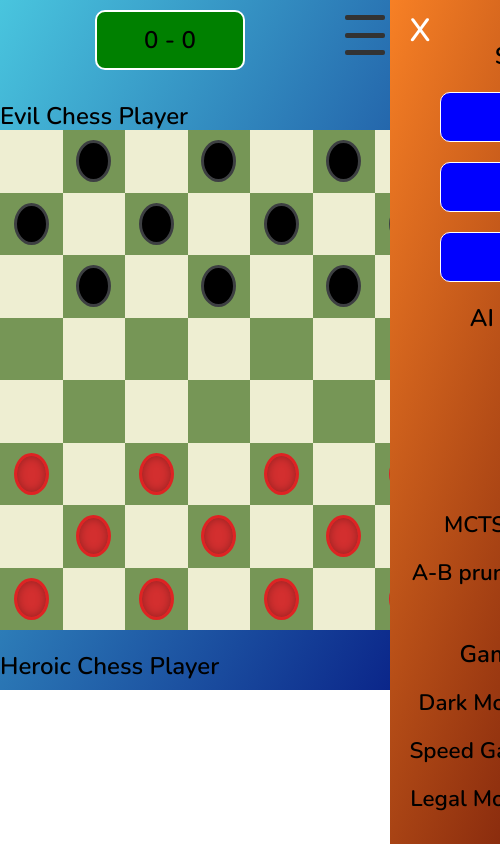
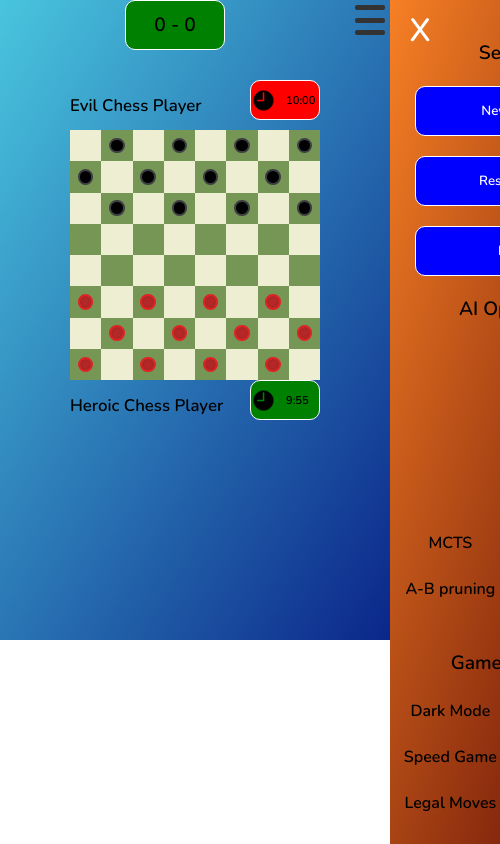
Before and after one commit to andrewogren42/CheckersGame, a React (Vite) app: page / in a window 390 px wide. Shown: the whole page, 500 px wide, since content can reach past the window. Built offline with nearby package versions, Linux system fonts and the light colour scheme.

Commit message:
Updated CSS to be desktop and mobile compatible

```diff
--- a/src/App.css
+++ b/src/App.css
@@ -24,3 +24,16 @@ html, body {
 .Light{
   background: linear-gradient(to left top,#0b268a, #49c5de);
 }
+
+@media screen and (max-width: 1150px){
+  #BottomSpacing{
+    margin-bottom: 100px;
+  }
+}
+
+@media screen and (max-width: 900px){
+
+  #BottomSpacing{
+    margin-bottom: 200px;
+  }
+}
--- a/src/App.jsx
+++ b/src/App.jsx
@@ -177,6 +177,7 @@ function App() {
         resetGame={resetGame}
         isDarkMode={isDarkMode}
       />
+      <div id='BottomSpacing'></div>
     </div>
   )
 }
--- a/src/Board.css
+++ b/src/Board.css
@@ -3,3 +3,24 @@
     height: 500px;
     width: 500px;
 }
+
+@media screen and (max-width: 1150px){
+    .board{
+        height: 400px;
+        width: 400px;
+    }
+}
+
+@media screen and (max-width: 900px){
+    .board{
+        height: 300px;
+        width: 300px;
+    }
+}
+
+@media screen and (max-width: 700px){
+    .board{
+        height: 250px;
+        width: 250px;
+    }
+}
--- a/src/assets/BoardTile/BoardTile.css
+++ b/src/assets/BoardTile/BoardTile.css
@@ -17,7 +17,7 @@
 
 .GoodPiece, .EvilPiece {
     width: 70%;
-    height: 70%;
+    aspect-ratio: 1 / 1;
     border-radius: 50%;
     box-shadow: inset 0 0 10px rgba(0,0,0,0.3);
     display: flex;
@@ -37,7 +37,7 @@
 
 .legalMove{
     width: 30%;
-    height: 30%;
+    aspect-ratio: 1 / 1;
     border-radius: 50%;
     background-color: black;
     opacity: 50%;
@@ -61,3 +61,25 @@
   /* Optional: adds a little shine */
   box-shadow: inset 0 0 10px rgba(255, 255, 255, 0.5);
 }
+
+@media screen and (max-width: 1150px){
+    .GoodPiece, .EvilPiece{
+        width: 75%;
+    }
+}
+
+@media screen and (max-width: 900px){
+    .GoodPiece, .EvilPiece{
+        width: 80%;
+    }
+    .GoodPiece{
+        border: 2px solid #de2323;
+    }
+
+    .EvilPiece{
+        border: 2px solid #3d3f42;
+    }
+    .legalMove{
+    width: 40%;
+    }
+}
--- a/src/assets/PlayerInfo/PlayerInfo.css
+++ b/src/assets/PlayerInfo/PlayerInfo.css
@@ -4,3 +4,23 @@
     margin: auto;
     display: flex;
 }
+
+@media screen and (max-width: 1150px) {
+    .PlayerInfo{
+      width: 400px;
+    }
+}
+
+@media screen and (max-width: 900px){
+    .PlayerInfo{
+      width: 300px;
+      font-size: 0.8rem;
+    }
+}
+
+@media screen and (max-width: 700px){
+    .PlayerInfo{
+      width: 250px;
+      font-size: 0.7rem;
+    }
+}
--- a/src/assets/ScoreBoard/ScoreBoard.css
+++ b/src/assets/ScoreBoard/ScoreBoard.css
@@ -9,7 +9,7 @@
 .ScoreBoard{
     height: 60px;
     width: 150px;
-    border: 2px solid white;
+    border: 1px solid white;
     background-color: green;
     border-radius: 10px;
     display: flex;
@@ -38,3 +38,33 @@
     background-color: #333;
     border-radius: 2px;
 }
+
+@media screen and (max-width: 900px) {
+    .ScoreBoard{
+    height: 50px;
+    width: 120px;
+    margin-top: -10px;
+    }
+
+    #hamburger{
+        height: 40px;
+        width: 40px;
+        margin-top: -10px;
+    }
+}
+
+@media screen and (max-width: 700px){
+
+    .ScoreBoard{
+    height: 50px;
+    width: 100px;
+    margin-top: -10px;
+    font-size: 0.8rem;
+    }
+
+    #hamburger{
+        height: 40px;
+        width: 40px;
+        margin-top: -10px;
+    }
+}
--- a/src/assets/SideBar/SideBar.css
+++ b/src/assets/SideBar/SideBar.css
@@ -71,3 +71,11 @@
     margin-bottom: 10px;
     margin-top: 40px;
 }
+
+@media screen and (max-width: 1150px) {
+    #SideBar{
+        width: 250px;
+        right: -250px;
+        font-size: 0.8rem;
+    }
+}
--- a/src/assets/Timer/Timer.css
+++ b/src/assets/Timer/Timer.css
@@ -3,7 +3,7 @@
     width: 100px;
     display: flex;
     align-items: center;
-    border: 2px solid white;
+    border: 1px solid white;
     border-radius: 10px;
     margin-left: auto;
 }
@@ -15,3 +15,38 @@
 .EvilTimer{
     background-color: red;
 }
+
+.GoodTimerImage, .EvilTimerImage{
+    height: 40px;
+    width: 40px;
+}
+
+#timerSeconds{
+    padding-left: 10px;
+}
+
+@media screen and (max-width: 900px){
+
+    .GoodTimer, .EvilTimer{
+        height: 90%;
+        width: 80px;
+    }
+
+    .GoodTimerImage, .EvilTimerImage{
+    height: 30px;
+    width: 30px;
+    }
+}
+
+@media screen and (max-width: 700px){
+
+    .GoodTimer, .EvilTimer{
+        height: 80%;
+        width: 70px;
+    }
+
+    .GoodTimerImage, .EvilTimerImage{
+    height: 25px;
+    width: 25px;
+    }
+}
--- a/src/assets/Timer/Timer.jsx
+++ b/src/assets/Timer/Timer.jsx
@@ -41,9 +41,8 @@ function Timer({ isGood, turn, startSeconds, updateWins, resetGame }){
             <img    className={isGood ? "GoodTimerImage" : "EvilTimerImage"}
                     src="/icons8-clock-30.png"
                     alt="Timer Clock"
-                    width={40}
-                    height={40}/>
-            <p>
+                    />
+            <p id="timerSeconds">
                 {formatTime(seconds)}
             </p>
         </div>
--- a/src/assets/ToggleSwitch/ToggleSwitch.css
+++ b/src/assets/ToggleSwitch/ToggleSwitch.css
@@ -72,3 +72,9 @@
 .checkbox:checked + .label .switch {
   right: 0px;
 }
+
+@media screen and (max-width: 1150px) {
+  .container {
+    font-size: 1rem;
+  }
+}
```
